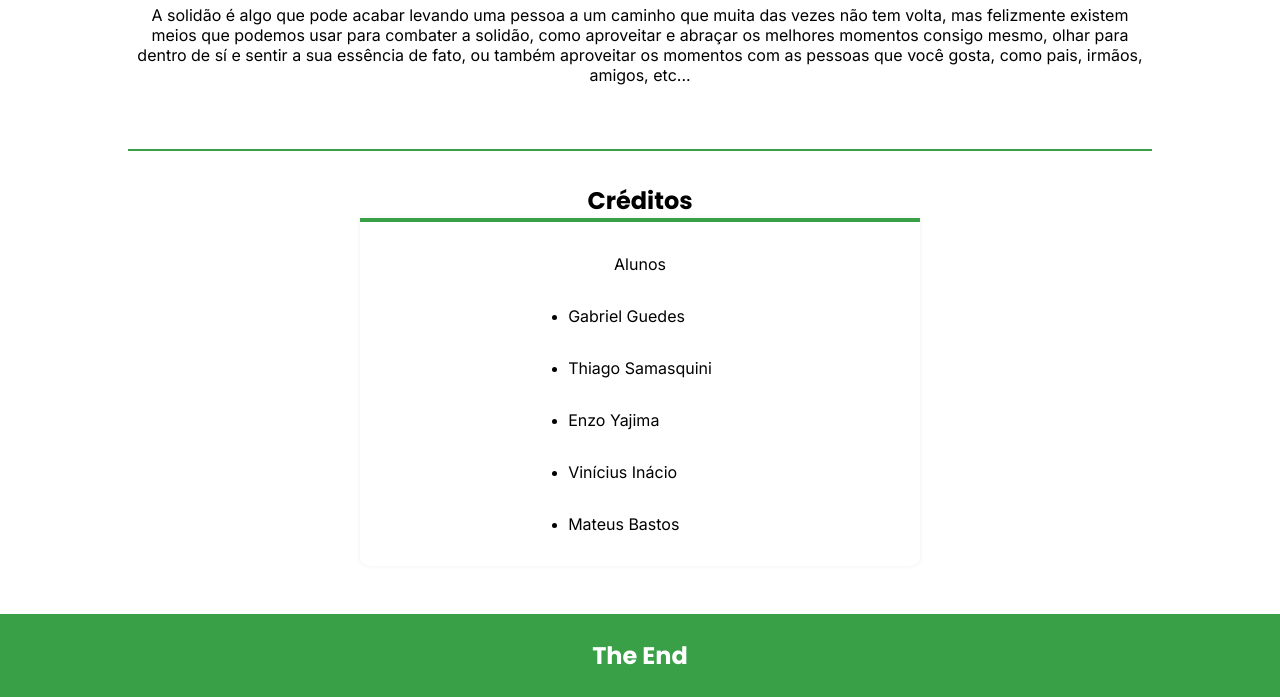
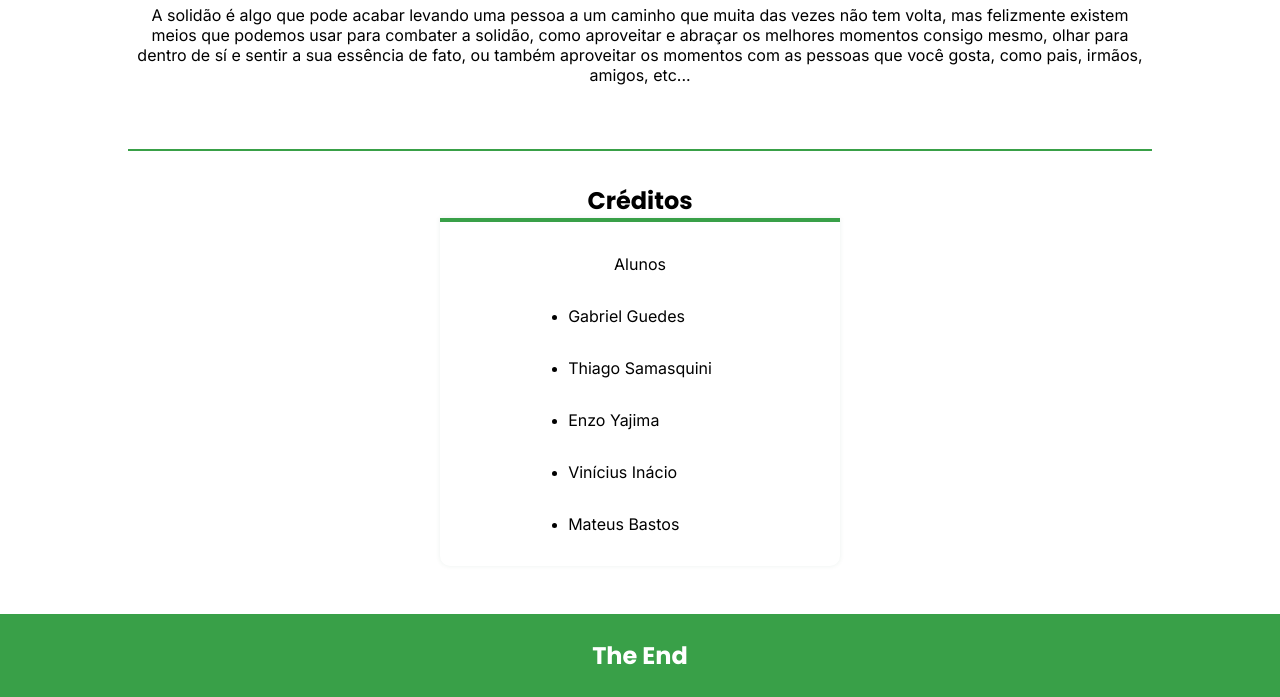
Before and after one commit to GabrielReds13/alone-sociology, a plain HTML site: page index.html in a window 1280 px wide. Shown: the part 2033-2730 px from the top of the page. Drawn offline with Linux system fonts and the light colour scheme.

Commit message:
update 1

```diff
--- a/style.css
+++ b/style.css
@@ -252,7 +252,7 @@ a {
 
 /*==== Section 5 ====*/
 .cardCreditis {
-  width: 70vh;
+  width: 50vh;
   height: auto;
 
   display: flex;
```
